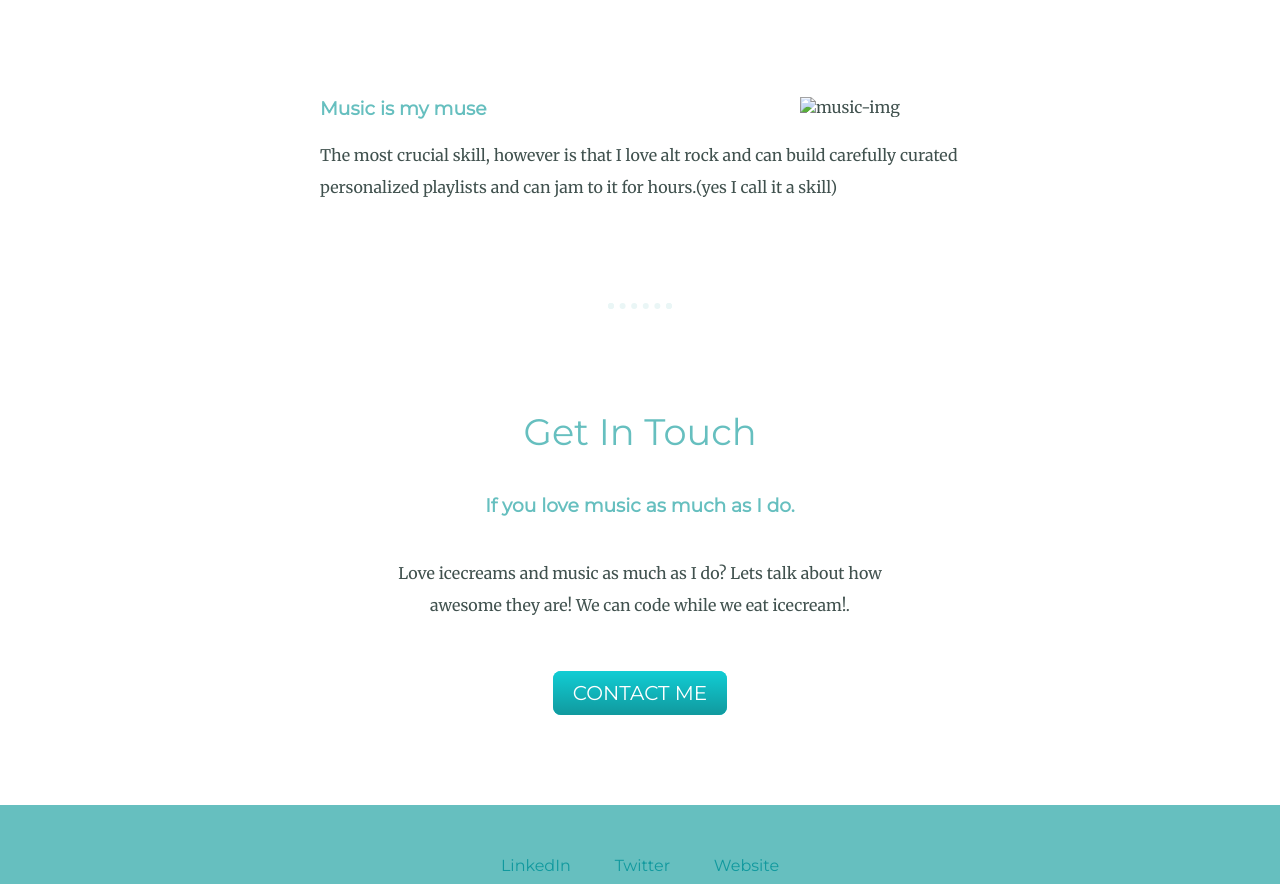
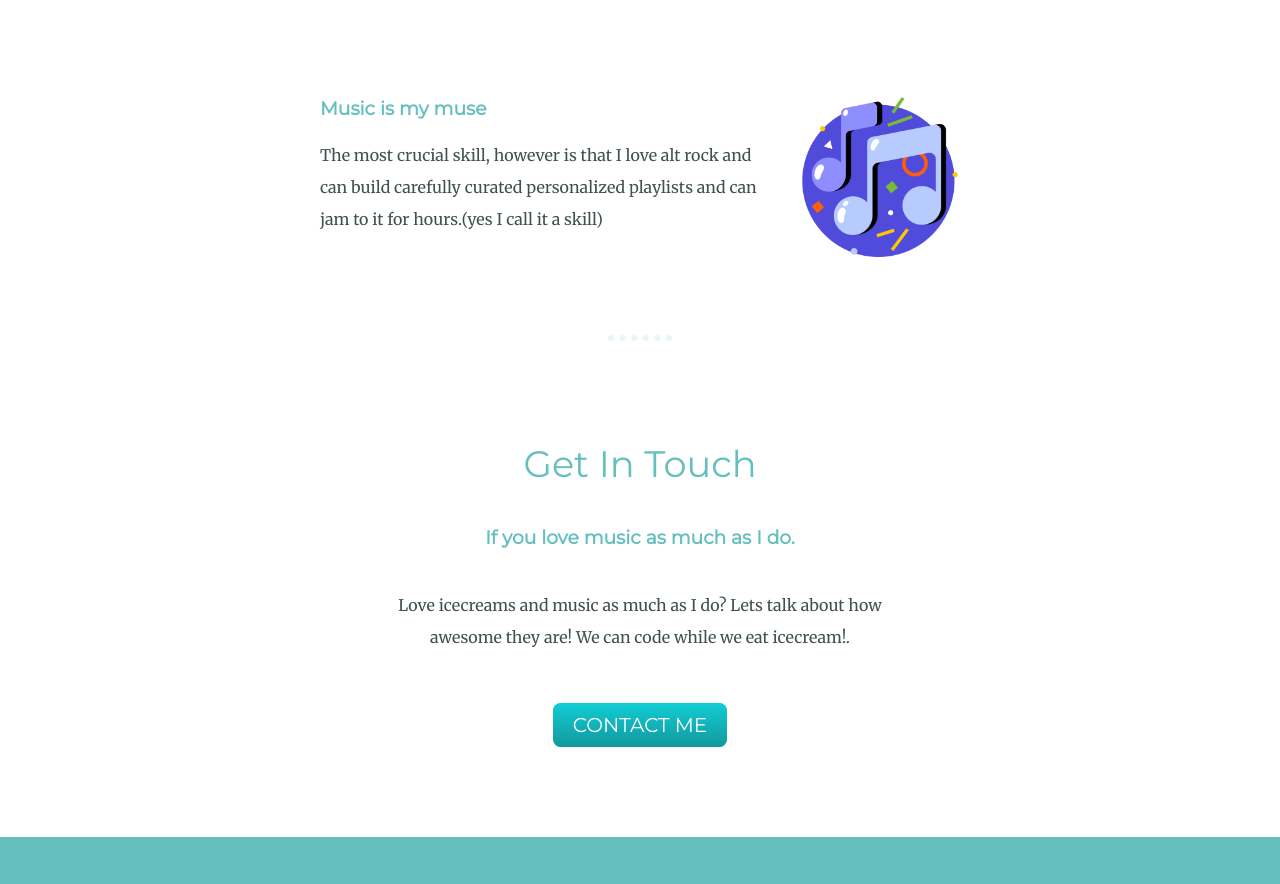
Before and after one commit to Srushti2610/cv, a plain HTML site: page index.html in a window 1280 px wide. Shown: the part 1877-2761 px from the top of the page. Drawn offline with Linux system fonts and the light colour scheme; the site is published under a folder, as on GitHub Pages, so addresses that start at the root find nothing.

Commit message:
Add files via upload

```diff
--- a/index.html
+++ b/index.html
@@ -36,7 +36,7 @@
       <p>I have fun coding and exploring programming languages,computer vision related concepts and building pretty web applications.(ik this one's not pretty enough but I'm working on it).</p>
     </div>
     <div class="skill-row">
-      <img class="skill2-img" src="/images/music.png" alt="music-img">
+      <img class="skill2-img" src="images/music.png" alt="music-img">
       <h3>Music is my muse</h3>
       <p>The most crucial skill, however is that I love alt rock and can build carefully curated personalized playlists and can jam to it for hours.(yes I call it a skill)</p>
     </div>
```
